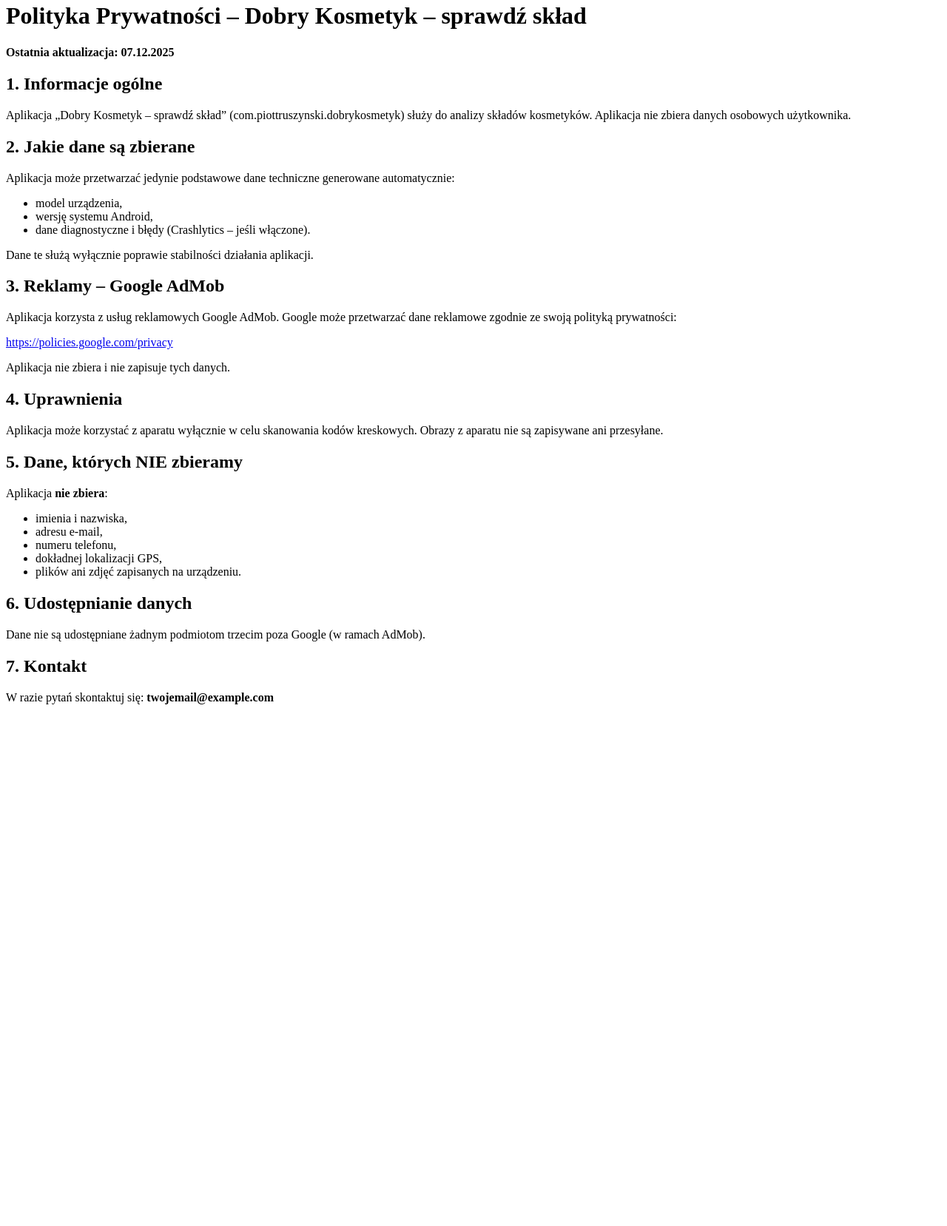
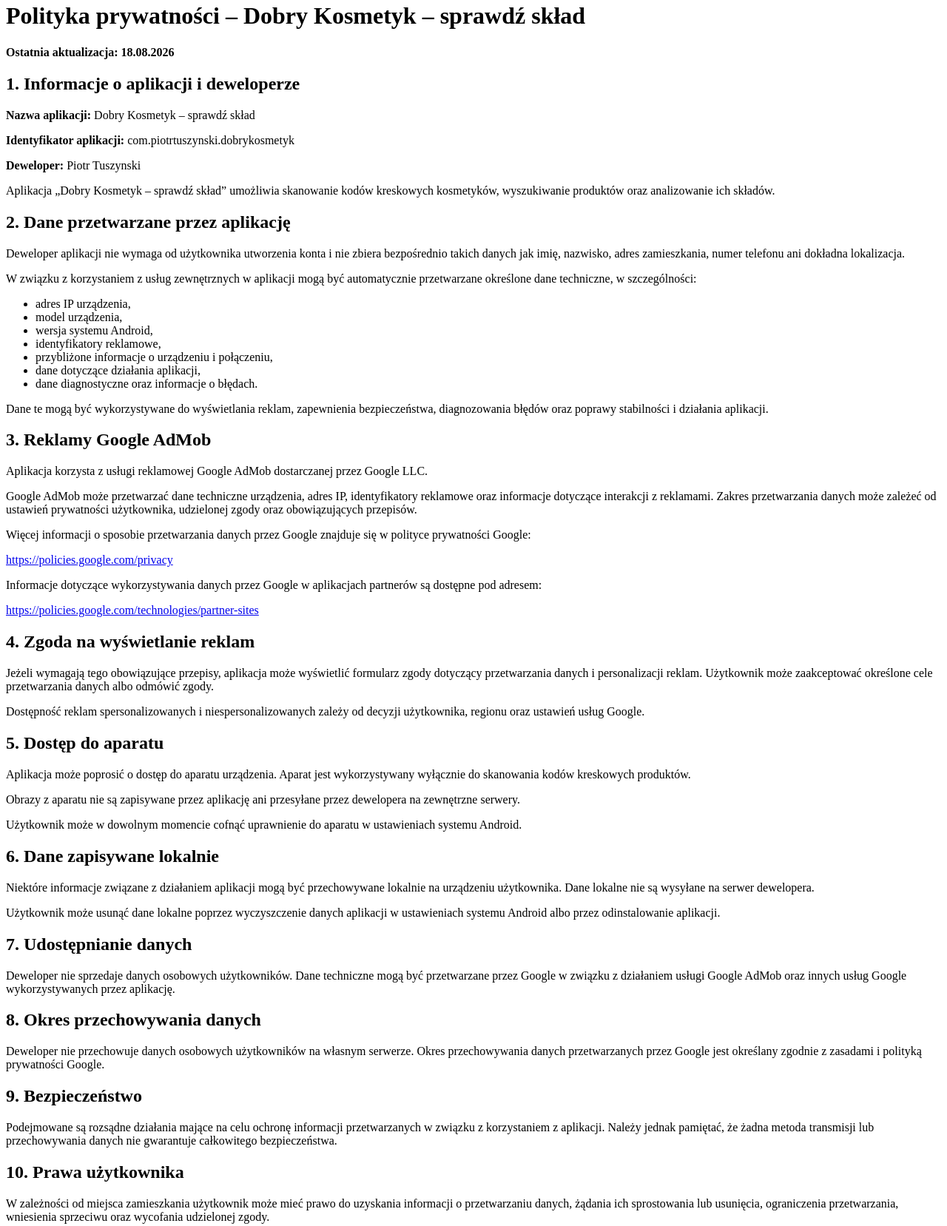
Before and after one commit to Piotr8787/piotr8787.github.io, a plain HTML site: page index.html in a window 1280 px wide. Shown: the part 18-1675 px from the top of the page at 74% size. Before the commit the page ends 986 px from the top, so only its background shows below. Drawn offline with Linux system fonts and the light colour scheme.

Commit message:
Update inAktualizacja polityki prywatności aplikacji Dobry Kosmetykdex.html
Dodano pełną nazwę aplikacji, poprawny identyfikator pakietu, dane dewelopera, informacje o Google AdMob, wykorzystywanych danych oraz uprawnieniu do aparatu.

```diff
--- a/index.html
+++ b/index.html
@@ -1,49 +1,214 @@
 <!DOCTYPE html>
 <html lang="pl">
 <head>
-<meta charset="UTF-8">
-<meta name="viewport" content="width=device-width, initial-scale=1.0">
-<title>Polityka Prywatności – Dobry Kosmetyk</title>
+    <meta charset="UTF-8">
+    <meta name="viewport" content="width=device-width, initial-scale=1.0">
+    <title>Polityka prywatności – Dobry Kosmetyk – sprawdź skład</title>
 </head>
+
 <body>
-<h1>Polityka Prywatności – Dobry Kosmetyk – sprawdź skład</h1>
-<p><strong>Ostatnia aktualizacja: 07.12.2025</strong></p>
+    <h1>Polityka prywatności – Dobry Kosmetyk – sprawdź skład</h1>
 
-<h2>1. Informacje ogólne</h2>
-<p>Aplikacja „Dobry Kosmetyk – sprawdź skład” (com.piottruszynski.dobrykosmetyk) służy do analizy składów kosmetyków. Aplikacja nie zbiera danych osobowych użytkownika.</p>
+    <p><strong>Ostatnia aktualizacja: 18.08.2026</strong></p>
 
-<h2>2. Jakie dane są zbierane</h2>
-<p>Aplikacja może przetwarzać jedynie podstawowe dane techniczne generowane automatycznie:</p>
-<ul>
-<li>model urządzenia,</li>
-<li>wersję systemu Android,</li>
-<li>dane diagnostyczne i błędy (Crashlytics – jeśli włączone).</li>
-</ul>
-<p>Dane te służą wyłącznie poprawie stabilności działania aplikacji.</p>
+    <h2>1. Informacje o aplikacji i deweloperze</h2>
 
-<h2>3. Reklamy – Google AdMob</h2>
-<p>Aplikacja korzysta z usług reklamowych Google AdMob. Google może przetwarzać dane reklamowe zgodnie ze swoją polityką prywatności:</p>
-<p><a href="https://policies.google.com/privacy" target="_blank">https://policies.google.com/privacy</a></p>
-<p>Aplikacja nie zbiera i nie zapisuje tych danych.</p>
+    <p>
+        <strong>Nazwa aplikacji:</strong>
+        Dobry Kosmetyk – sprawdź skład
+    </p>
 
-<h2>4. Uprawnienia</h2>
-<p>Aplikacja może korzystać z aparatu wyłącznie w celu skanowania kodów kreskowych. Obrazy z aparatu nie są zapisywane ani przesyłane.</p>
+    <p>
+        <strong>Identyfikator aplikacji:</strong>
+        com.piotrtuszynski.dobrykosmetyk
+    </p>
 
-<h2>5. Dane, których NIE zbieramy</h2>
-<p>Aplikacja <strong>nie zbiera</strong>:</p>
-<ul>
-<li>imienia i nazwiska,</li>
-<li>adresu e-mail,</li>
-<li>numeru telefonu,</li>
-<li>dokładnej lokalizacji GPS,</li>
-<li>plików ani zdjęć zapisanych na urządzeniu.</li>
-</ul>
+    <p>
+        <strong>Deweloper:</strong>
+        Piotr Tuszynski
+    </p>
 
-<h2>6. Udostępnianie danych</h2>
-<p>Dane nie są udostępniane żadnym podmiotom trzecim poza Google (w ramach AdMob).</p>
+    <p>
+        Aplikacja „Dobry Kosmetyk – sprawdź skład” umożliwia skanowanie
+        kodów kreskowych kosmetyków, wyszukiwanie produktów oraz analizowanie
+        ich składów.
+    </p>
 
-<h2>7. Kontakt</h2>
-<p>W razie pytań skontaktuj się: <strong>twojemail@example.com</strong></p>
+    <h2>2. Dane przetwarzane przez aplikację</h2>
 
+    <p>
+        Deweloper aplikacji nie wymaga od użytkownika utworzenia konta
+        i nie zbiera bezpośrednio takich danych jak imię, nazwisko,
+        adres zamieszkania, numer telefonu ani dokładna lokalizacja.
+    </p>
+
+    <p>
+        W związku z korzystaniem z usług zewnętrznych w aplikacji mogą być
+        automatycznie przetwarzane określone dane techniczne, w szczególności:
+    </p>
+
+    <ul>
+        <li>adres IP urządzenia,</li>
+        <li>model urządzenia,</li>
+        <li>wersja systemu Android,</li>
+        <li>identyfikatory reklamowe,</li>
+        <li>przybliżone informacje o urządzeniu i połączeniu,</li>
+        <li>dane dotyczące działania aplikacji,</li>
+        <li>dane diagnostyczne oraz informacje o błędach.</li>
+    </ul>
+
+    <p>
+        Dane te mogą być wykorzystywane do wyświetlania reklam,
+        zapewnienia bezpieczeństwa, diagnozowania błędów oraz poprawy
+        stabilności i działania aplikacji.
+    </p>
+
+    <h2>3. Reklamy Google AdMob</h2>
+
+    <p>
+        Aplikacja korzysta z usługi reklamowej Google AdMob dostarczanej
+        przez Google LLC.
+    </p>
+
+    <p>
+        Google AdMob może przetwarzać dane techniczne urządzenia,
+        adres IP, identyfikatory reklamowe oraz informacje dotyczące
+        interakcji z reklamami. Zakres przetwarzania danych może zależeć
+        od ustawień prywatności użytkownika, udzielonej zgody oraz
+        obowiązujących przepisów.
+    </p>
+
+    <p>
+        Więcej informacji o sposobie przetwarzania danych przez Google
+        znajduje się w polityce prywatności Google:
+    </p>
+
+    <p>
+        <a href="https://policies.google.com/privacy"
+           target="_blank"
+           rel="noopener noreferrer">
+            https://policies.google.com/privacy
+        </a>
+    </p>
+
+    <p>
+        Informacje dotyczące wykorzystywania danych przez Google
+        w aplikacjach partnerów są dostępne pod adresem:
+    </p>
+
+    <p>
+        <a href="https://policies.google.com/technologies/partner-sites"
+           target="_blank"
+           rel="noopener noreferrer">
+            https://policies.google.com/technologies/partner-sites
+        </a>
+    </p>
+
+    <h2>4. Zgoda na wyświetlanie reklam</h2>
+
+    <p>
+        Jeżeli wymagają tego obowiązujące przepisy, aplikacja może wyświetlić
+        formularz zgody dotyczący przetwarzania danych i personalizacji reklam.
+        Użytkownik może zaakceptować określone cele przetwarzania danych
+        albo odmówić zgody.
+    </p>
+
+    <p>
+        Dostępność reklam spersonalizowanych i niespersonalizowanych zależy
+        od decyzji użytkownika, regionu oraz ustawień usług Google.
+    </p>
+
+    <h2>5. Dostęp do aparatu</h2>
+
+    <p>
+        Aplikacja może poprosić o dostęp do aparatu urządzenia.
+        Aparat jest wykorzystywany wyłącznie do skanowania kodów kreskowych
+        produktów.
+    </p>
+
+    <p>
+        Obrazy z aparatu nie są zapisywane przez aplikację ani przesyłane
+        przez dewelopera na zewnętrzne serwery.
+    </p>
+
+    <p>
+        Użytkownik może w dowolnym momencie cofnąć uprawnienie do aparatu
+        w ustawieniach systemu Android.
+    </p>
+
+    <h2>6. Dane zapisywane lokalnie</h2>
+
+    <p>
+        Niektóre informacje związane z działaniem aplikacji mogą być
+        przechowywane lokalnie na urządzeniu użytkownika.
+        Dane lokalne nie są wysyłane na serwer dewelopera.
+    </p>
+
+    <p>
+        Użytkownik może usunąć dane lokalne poprzez wyczyszczenie danych
+        aplikacji w ustawieniach systemu Android albo przez odinstalowanie
+        aplikacji.
+    </p>
+
+    <h2>7. Udostępnianie danych</h2>
+
+    <p>
+        Deweloper nie sprzedaje danych osobowych użytkowników.
+        Dane techniczne mogą być przetwarzane przez Google w związku
+        z działaniem usługi Google AdMob oraz innych usług Google
+        wykorzystywanych przez aplikację.
+    </p>
+
+    <h2>8. Okres przechowywania danych</h2>
+
+    <p>
+        Deweloper nie przechowuje danych osobowych użytkowników na własnym
+        serwerze. Okres przechowywania danych przetwarzanych przez Google
+        jest określany zgodnie z zasadami i polityką prywatności Google.
+    </p>
+
+    <h2>9. Bezpieczeństwo</h2>
+
+    <p>
+        Podejmowane są rozsądne działania mające na celu ochronę informacji
+        przetwarzanych w związku z korzystaniem z aplikacji.
+        Należy jednak pamiętać, że żadna metoda transmisji lub przechowywania
+        danych nie gwarantuje całkowitego bezpieczeństwa.
+    </p>
+
+    <h2>10. Prawa użytkownika</h2>
+
+    <p>
+        W zależności od miejsca zamieszkania użytkownik może mieć prawo
+        do uzyskania informacji o przetwarzaniu danych, żądania ich
+        sprostowania lub usunięcia, ograniczenia przetwarzania,
+        wniesienia sprzeciwu oraz wycofania udzielonej zgody.
+    </p>
+
+    <p>
+        Ustawienia dotyczące reklam można również zmienić w ustawieniach
+        konta Google lub urządzenia z systemem Android.
+    </p>
+
+    <h2>11. Zmiany polityki prywatności</h2>
+
+    <p>
+        Polityka prywatności może być okresowo aktualizowana,
+        w szczególności po zmianie funkcji aplikacji, wykorzystywanych usług
+        albo obowiązujących przepisów. Aktualna wersja dokumentu będzie
+        publikowana na tej stronie wraz z datą ostatniej aktualizacji.
+    </p>
+
+    <h2>12. Kontakt z deweloperem</h2>
+
+    <p>
+        W sprawach dotyczących aplikacji lub niniejszej polityki prywatności
+        można skontaktować się z deweloperem:
+    </p>
+
+    <p>
+        <strong>Deweloper:</strong> Piotr Tuszynski<br>
+        <strong>Adres e-mail:</strong> WPISZ_TUTAJ_EMAIL
+    </p>
 </body>
 </html>
```
